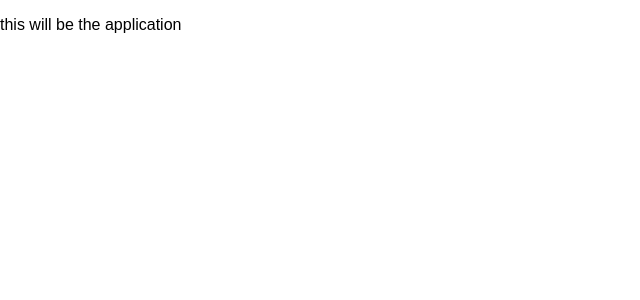
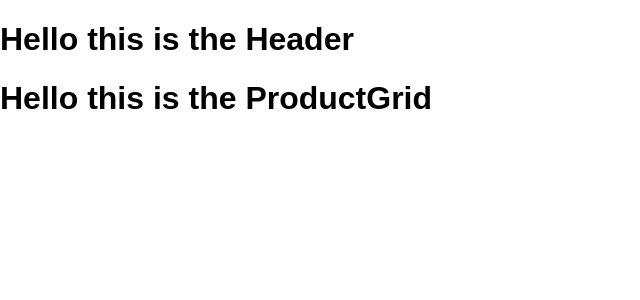
Before and after one commit to daviddinnison/umbrellas, a React (Create React App) app: page / in a window 1280 px wide. Shown: the top 300 px of the page, without its empty margins (0-640 px from the left). Built offline with nearby package versions, Linux system fonts and the light colour scheme.

Commit message:
basic component structure

```diff
--- a/src/App.js
+++ b/src/App.js
@@ -1,14 +1,16 @@
 import React, { Component } from 'react';
 import { Provider } from 'react-redux';
+import store from './store';
 
-import store from './store';
+import Gateway from './components/Gateway';
+
 import './App.css';
 
 class App extends Component {
   render() {
     return (
       <Provider store={store}>
-        <p>this will be the application</p>
+        <Gateway/>
       </Provider>
     );
   }
--- /dev/null
+++ b/src/components/Gateway.js
@@ -0,0 +1,18 @@
+import React, { Component } from 'react';
+import { connect } from 'react-redux';
+
+import Header from './cart/Header';
+import ProductGrid from './products/ProductGrid.js';
+
+class Gateway extends React.Component {
+  render() {
+    return (
+      <div>
+        <Header />
+        <ProductGrid />
+      </div>
+    );
+  }
+}
+
+export default Gateway;
--- /dev/null
+++ b/src/components/cart/Header.js
@@ -0,0 +1,10 @@
+import React, { Component } from 'react';
+import { connect } from 'react-redux';
+
+class Header extends React.Component {
+  render() {
+    return <h1>Hello this is the Header</h1>;
+  }
+}
+
+export default Header;
--- /dev/null
+++ b/src/components/products/ProductGrid.js
@@ -0,0 +1,10 @@
+import React, { Component } from 'react';
+import { connect } from 'react-redux';
+
+class ProductGrid extends React.Component {
+  render() {
+    return <h1>Hello this is the ProductGrid</h1>;
+  }
+}
+
+export default ProductGrid;
```
Also changed, not shown: 1 other file (tests, documents, lock files or other folders).
